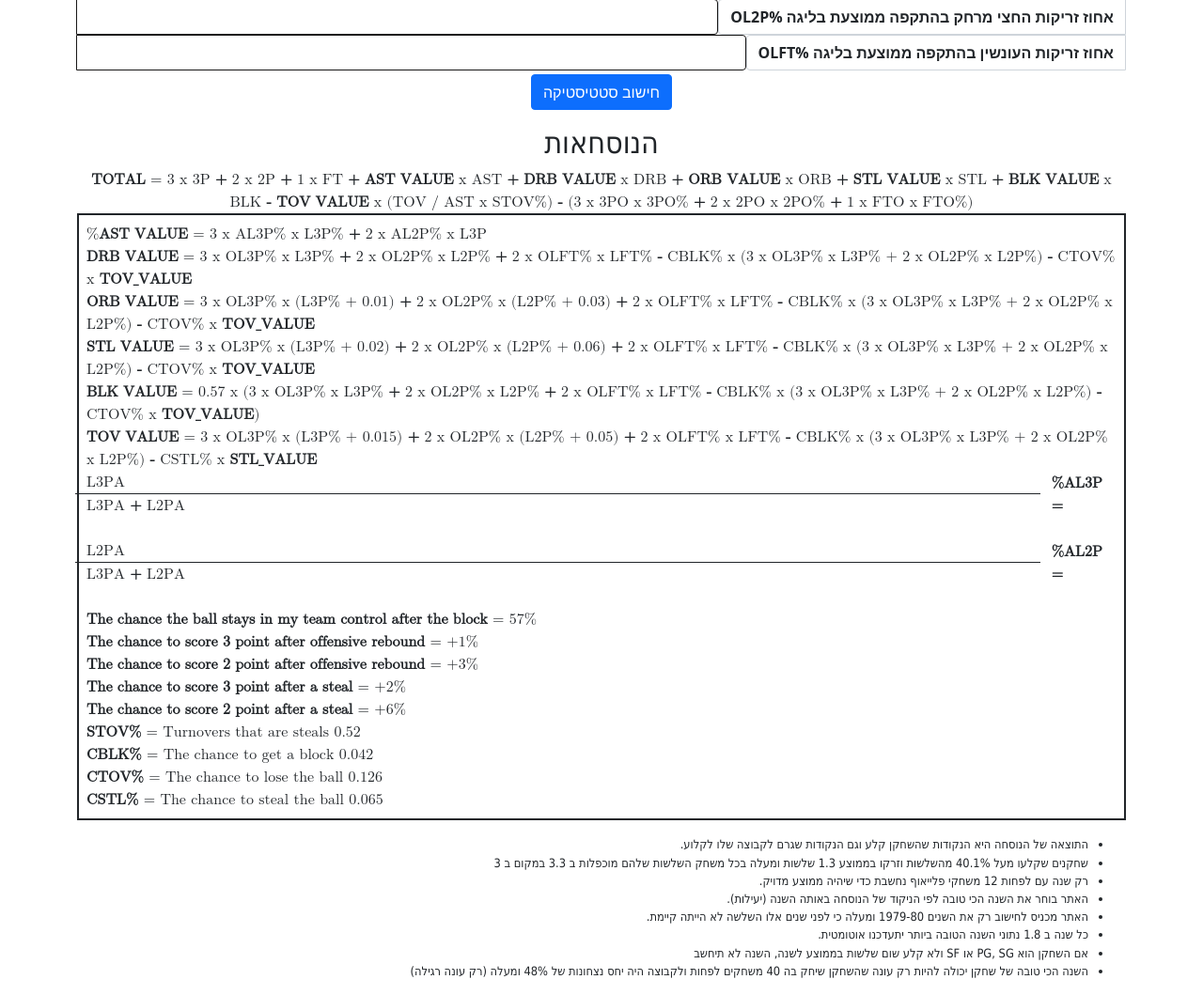
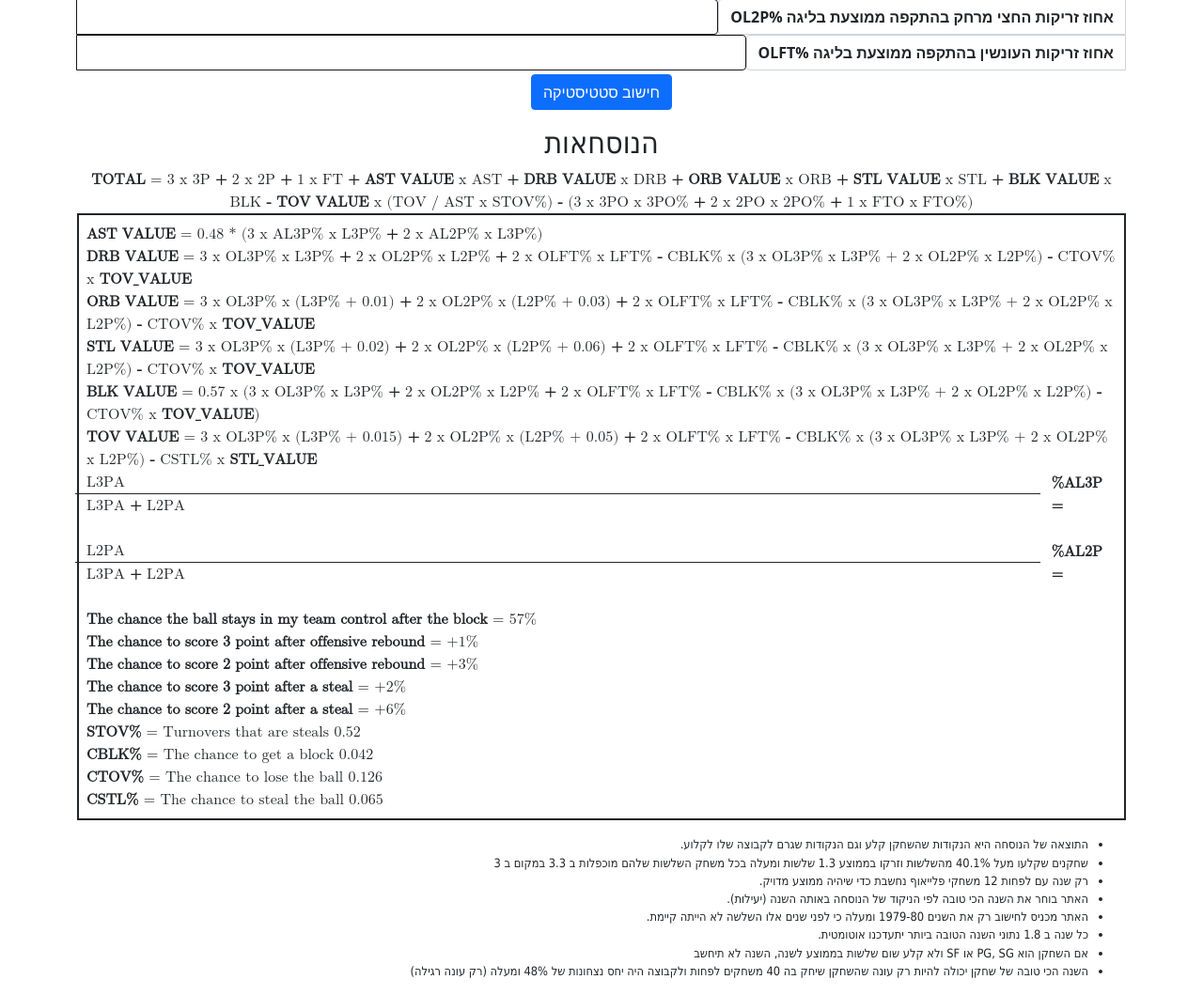
Before and after one commit to d4nieldev/basketball-stats, a Flask app: template templates/basketball_stats.html in a window 1280 px wide. Shown: the part 879-1938 px from the top of the page at 94% size. Run offline with Flask 2, Linux system fonts and the light colour scheme; the template is opened without the code that fills it, so the values that code supplies are empty.

Commit message:
0.48 assist

```diff
--- a/templates/basketball_stats.html
+++ b/templates/basketball_stats.html
@@ -176,7 +176,7 @@
                     </div>
 
                     <div class="border border-2 border-dark mb-3 text-start p-2">
-                        <b>AST VALUE</b> = 3 x AL3P% x L3P% <b>+</b> 2 x AL2P% x L3P%
+                        <b>AST VALUE</b> = 0.48 * (3 x AL3P% x L3P% <b>+</b> 2 x AL2P% x L3P%)
                         <br>
                         <b>DRB VALUE</b> = 3 x OL3P% x L3P% <b>+</b> 2 x OL2P% x L2P% <b>+</b> 2 x OLFT% x LFT% <b>-</b> CBLK% x (3 x OL3P% x L3P% + 2 x OL2P% x L2P%) <b>-</b> CTOV% x <b>TOV_VALUE</b>
                         <br>
--- a/utils.py
+++ b/utils.py
@@ -226,7 +226,7 @@ def calc_rating(player_stats):
 
         tov_value = (z2 - LeagueStats.stl_chance * z1) / (1 + LeagueStats.tov_chance * LeagueStats.stl_chance)
         stl_value = z1 - LeagueStats.tov_chance * tov_value
-        assist_val = 3 * LeagueStats.p3_league_attack_from_assist_ratio + 2 * LeagueStats.p2_league_attack_from_assist_ratio
+        assist_val = 0.48 * (3 * LeagueStats.p3_league_attack_from_assist_ratio + 2 * LeagueStats.p2_league_attack_from_assist_ratio)
         d_rebound_val = 3 * p3_league_attack_ratio * p3_league_ratio + 2 * p2_league_attack_ratio * p2_league_ratio + 2 * ft_league_ratio * ft_league_attack_ratio - LeagueStats.block_chance * (3 * LeagueStats.p3_league_attack_ratio * LeagueStats.p3_league_ratio + 2 * LeagueStats.p2_league_attack_ratio * LeagueStats.p2_league_ratio) - LeagueStats.tov_chance * tov_value
         off_rebound_val = 3 * p3_league_attack_ratio * (p3_league_ratio + LeagueStats.orb_p3) + 2 * p2_league_attack_ratio * (p2_league_ratio + LeagueStats.orb_p2) + 2 * ft_league_ratio * ft_league_attack_ratio - LeagueStats.block_chance * (3 * LeagueStats.p3_league_attack_ratio * LeagueStats.p3_league_ratio + 2 * LeagueStats.p2_league_attack_ratio * LeagueStats.p2_league_ratio) - LeagueStats.tov_chance * tov_value
         block_val = 0.57 * d_rebound_val
```
